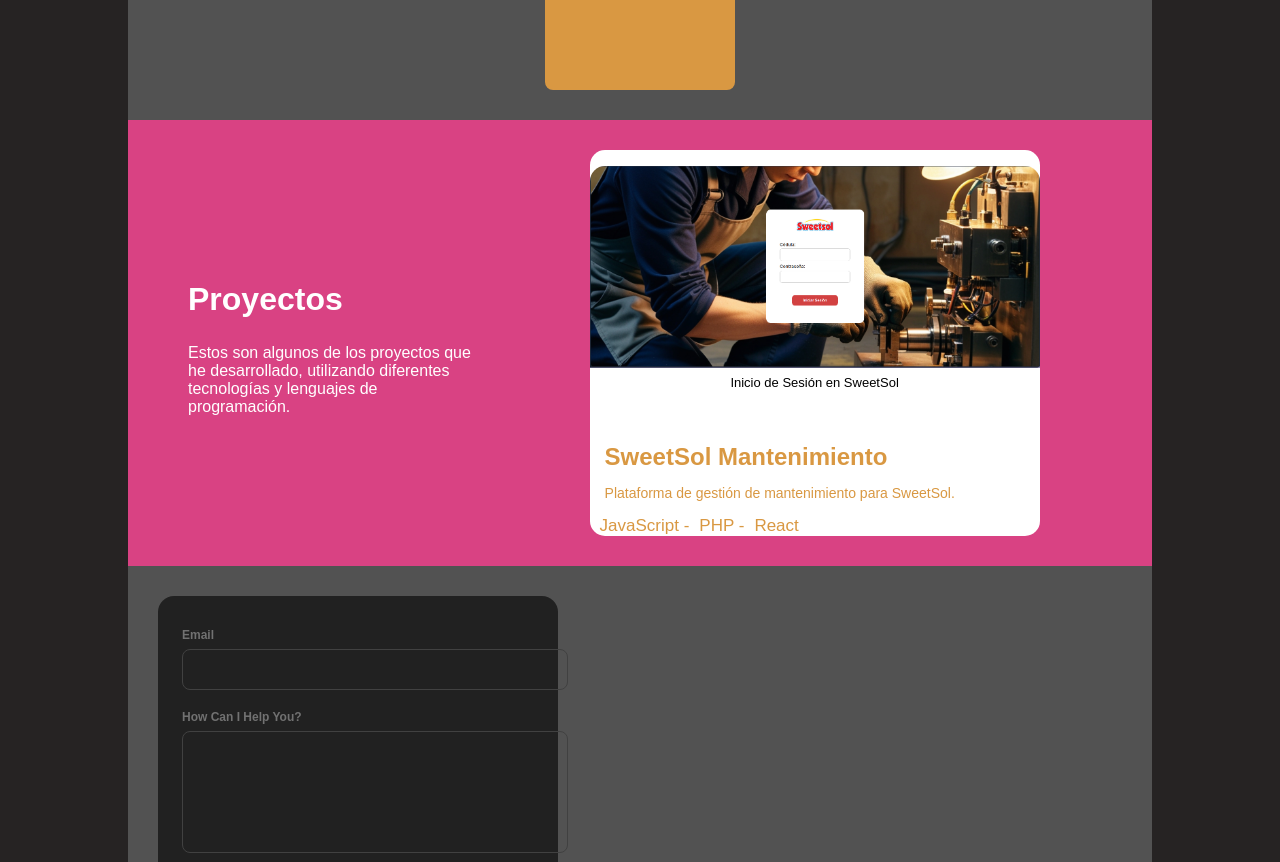
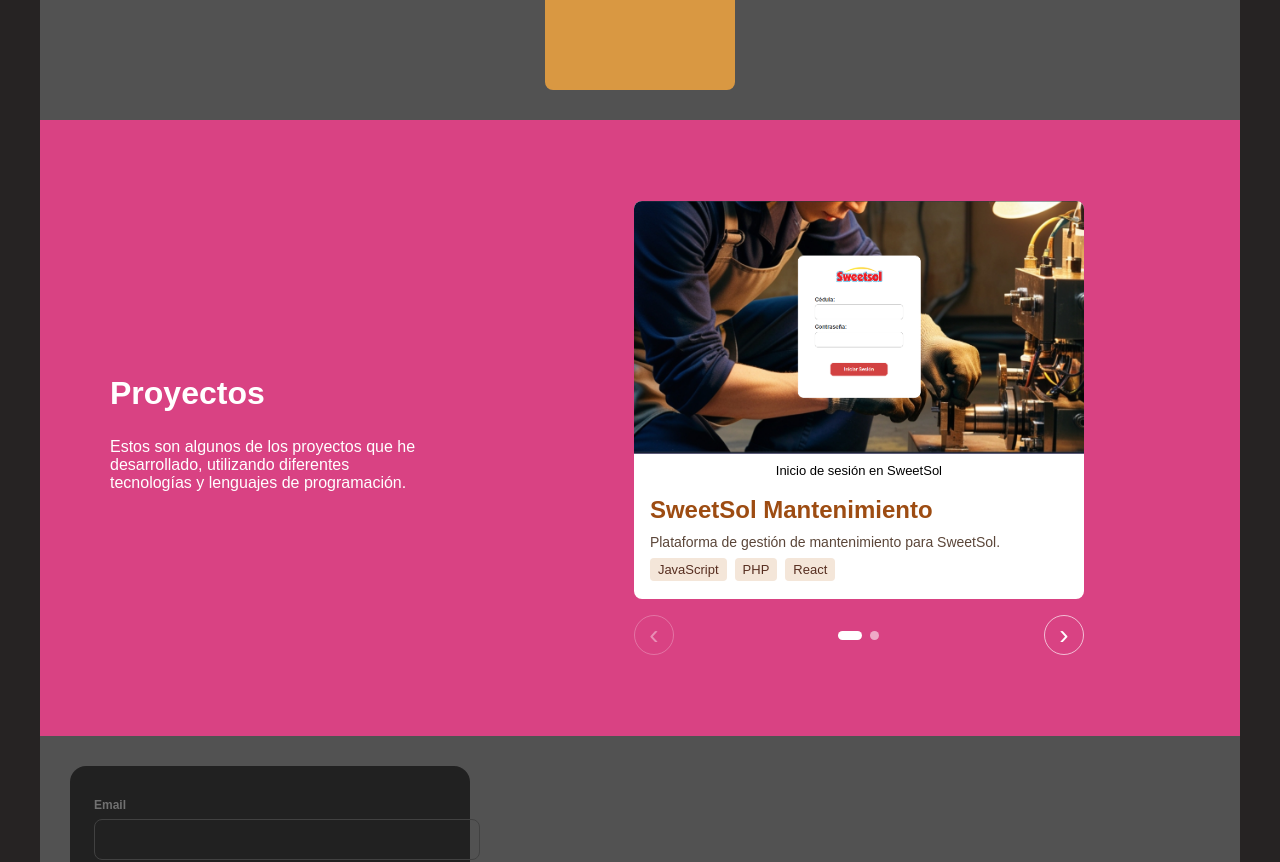
Before and after one commit to JuanEsCarmona/LandingPage, a React (Vite) app: page / in a window 1280 px wide. Shown: the part 580-1442 px from the top of the page. Built offline with nearby package versions, Linux system fonts and the light colour scheme.

Commit message:
Desarrollo de un Carrusel Horizontal para cardProjects

```diff
--- a/src/App.css
+++ b/src/App.css
@@ -10,7 +10,7 @@
 /* ESTILOS DEL CONTENIDO */
 
 .App {
-  width: 80%;
+  width: min(100%, 1200px);
   height: 100%;
   display: flex;
   flex-direction: column;
@@ -26,18 +26,18 @@
 
 /* ESTILOS DE LAS SECCIONES */
 
-.cardProjects {
-  height: 20%;
-  display: flex;
-  justify-content: center;
+.App section.cardProjects {
+  min-height: 520px;
+  display: grid;
+  grid-template-columns: minmax(200px, 0.8fr) minmax(0, 1.4fr);
+  gap: 48px;
   align-items: center;
-  padding: 10px;
+  padding: 48px 40px;
   background-color: #D94283;
 }
 
 .cardProjects .ProjectsInformation {
-  width: 30%;
-  height: 100%;
+  max-width: 320px;
   display: flex;
   flex-direction: column;
   justify-content: center;
@@ -56,3 +56,20 @@
   color: #fff;
   font-size: 1rem;
 }
+
+@media (max-width: 700px) {
+  .App {
+    width: 100%;
+  }
+
+  .App section.cardProjects {
+    grid-template-columns: minmax(0, 1fr);
+    gap: 24px;
+    padding: 36px 24px;
+  }
+
+  .cardProjects .ProjectsInformation {
+    max-width: none;
+    padding: 0;
+  }
+}
--- a/src/App.tsx
+++ b/src/App.tsx
@@ -2,7 +2,7 @@
 
 import Header from "./components/header/Header.tsx";
 import Card from "./components/cardLanguages/Card.tsx";
-import CardProject from "./components/cardProjects/CardProjects.tsx";
+import CardProjects from "./components/cardProjects/CardProjects.tsx";
 import ContactForm from "./components/contactForm/ContactForm.tsx";
 
 /* LANDIGN PAGE */
@@ -25,7 +25,7 @@
                 utilizando diferentes tecnologías y lenguajes de programación.
               </p>
             </aside>
-            <CardProject />
+            <CardProjects />
           </section>
           <section className="contactForm">
             <ContactForm />
--- a/src/components/cardProjects/CardProject.css
+++ b/src/components/cardProjects/CardProject.css
@@ -1,80 +1,172 @@
-/* From Uiverse.io by EmmaxPlay */
-/* ESTILOS GENERALES */
 .cardProject {
-  width: 450px;
+  width: min(100%, 450px);
   height: auto;
   margin: 0 auto;
-  background-color: #FFF;
-  border-radius: 15px;
-  z-index: 1;
-
-  &:hover {
-    transform: scale(1.05);
-    transition: all 0.3s ease-in-out;
-  }
+  overflow: hidden;
+  background-color: #fff;
+  border-radius: 8px;
 }
 
-/* ESTILOS DE LA CABECERA E IMAGEN */
+.projectsCarousel {
+  width: 100%;
+  min-width: 0;
+}
+
+.projectsCarousel__viewport {
+  width: 100%;
+  overflow-x: auto;
+  overscroll-behavior-x: contain;
+  scroll-snap-type: x mandatory;
+  scroll-behavior: smooth;
+  scrollbar-width: none;
+}
+
+.projectsCarousel__viewport::-webkit-scrollbar {
+  display: none;
+}
+
+.projectsCarousel__viewport:focus-visible {
+  outline: 2px solid #fff;
+  outline-offset: 4px;
+}
+
+.projectsCarousel__track {
+  display: flex;
+}
+
+.projectsCarousel__slide {
+  flex: 0 0 100%;
+  min-width: 0;
+  display: flex;
+  justify-content: center;
+  scroll-snap-align: start;
+}
 
 .cardHeader {
+  margin: 0;
   width: 100%;
-  height: auto;
   display: flex;
   flex-direction: column;
   align-items: center;
-  margin-left: 0px;
-  padding: 0px;
 }
 
 .cardHeader img {
   width: 100%;
-  height: 100%;
-  border-radius: 15px 15px 0px 0px;
+  aspect-ratio: 16 / 9;
+  object-fit: cover;
 }
 
 .cardCaption {
   width: 100%;
-  height: auto;
   color: #000;
   font-size: 13px;
   text-align: center;
-  line-height: 30px;
-  border-radius: 0px 0px 15px 15px;
+  line-height: 1.4;
+  padding: 8px 12px;
 }
 
-/* ESTILOS DEL CUERPO DE LA CARTA */
 .cardContent {
   width: 100%;
-  height: auto;
-  padding: 5px;
+  padding: 8px 16px;
 }
 
-.cardContent h3 {
-  color: #D99842;
+.cardTitle {
+  color: #9d4c12;
   font-size: 1.5rem;
-  text-align: left;
-  margin-bottom: 10px;
-  margin-left: 10px;
+  margin: 0 0 10px;
 }
 
-.cardContent p {
-  color: #D99842;
+.cardDescription {
+  color: #5b4639;
   font-size: 14px;
-  text-align: left;
-  margin-bottom: 10px;
-  margin-left: 10px;
+  margin: 0;
 }
 
-/* LENGUAJES USADOS EN EL PROYECTO */
+.cardFooter {
+  padding: 0 16px 18px;
+}
 
 .languages {
   display: flex;
-  justify-content: left;
-  margin-left: 10px;
+  flex-wrap: wrap;
+  gap: 8px;
+  list-style: none;
+  margin: 0;
+  padding: 0;
 }
 
 .language {
-  color: #D99842;
-  font-size: 17px;
-  margin-right: 10px;
+  color: #572e20;
+  background: #f4e6d9;
+  border-radius: 4px;
+  font-size: 13px;
+  padding: 4px 8px;
 }
+
+.projectsCarousel__controls {
+  display: grid;
+  grid-template-columns: 1fr auto 1fr;
+  align-items: center;
+  margin: 16px auto 0;
+  max-width: 450px;
+}
+
+.projectsCarousel__arrow {
+  width: 40px;
+  height: 40px;
+  border: 1px solid rgb(255 255 255 / 65%);
+  border-radius: 50%;
+  background: transparent;
+  color: #fff;
+  cursor: pointer;
+  font: inherit;
+  font-size: 28px;
+  line-height: 1;
+}
+
+.projectsCarousel__arrow:first-child {
+  justify-self: start;
+}
+
+.projectsCarousel__arrow:last-child {
+  justify-self: end;
+}
+
+.projectsCarousel__arrow:disabled {
+  cursor: default;
+  opacity: 0.4;
+}
+
+.projectsCarousel__arrow:focus-visible,
+.projectsCarousel__indicator:focus-visible {
+  outline: 2px solid #fff;
+  outline-offset: 3px;
+}
+
+.projectsCarousel__indicators {
+  display: flex;
+  align-items: center;
+  gap: 8px;
+}
+
+.projectsCarousel__indicator {
+  width: 9px;
+  height: 9px;
+  border: 0;
+  border-radius: 50%;
+  background: rgb(255 255 255 / 55%);
+  cursor: pointer;
+  padding: 0;
+}
+
+.projectsCarousel__indicator.is-active {
+  width: 24px;
+  border-radius: 5px;
+  background: #fff;
+}
+
+@media (prefers-reduced-motion: reduce) {
+  .projectsCarousel__viewport {
+    scroll-behavior: auto;
+  }
+}
--- a/src/components/cardProjects/CardProjects.tsx
+++ b/src/components/cardProjects/CardProjects.tsx
@@ -1,34 +1,141 @@
-/* IMPORTACIONES DE ARCHIVOS ESTATICOS */
-
+import { useRef, useState, type UIEvent } from 'react';
 import ImgEjemplo from '../../assets/img/SweetSolMantenimiento.png';
-
 import './CardProject.css';
 
-function CardProject() {
+// Define los campos que necesita cada proyecto para mostrarse en una tarjeta.
+interface Project {
+  id: string;
+  image: string;
+  imageAlt: string;
+  imageCaption: string;
+  title: string;
+  description: string;
+  technologies: string[];
+}
+
+// Esta lista es la fuente de datos del carrusel: cada objeto representa una tarjeta.
+const projects: Project[] = [
+  {
+    id: 'sweetsol-mantenimiento',
+    image: ImgEjemplo,
+    imageAlt: 'Inicio de sesión en SweetSol',
+    imageCaption: 'Inicio de sesión en SweetSol',
+    title: 'SweetSol Mantenimiento',
+    description: 'Plataforma de gestión de mantenimiento para SweetSol.',
+    technologies: ['JavaScript', 'PHP', 'React'],
+  },
+  {
+    id: 'sweetsol-mantenimiento',
+    image: ImgEjemplo,
+    imageAlt: 'Inicio de sesión en SweetSol',
+    imageCaption: 'Inicio de sesión en SweetSol',
+    title: 'SweetSol Mantenimiento',
+    description: 'Plataforma de gestión de mantenimiento para SweetSol.',
+    technologies: ['JavaScript', 'PHP', 'React'],
+  },
+];
+
+function CardProjects() {
+  // Conserva una referencia al área desplazable para llevarla a la tarjeta elegida.
+  const viewportRef = useRef<HTMLDivElement>(null);
+
+  // Guarda la posición de la tarjeta visible; el primer elemento tiene índice 0.
+  const [activeIndex, setActiveIndex] = useState(0);
+
+  const handleScroll = (event: UIEvent<HTMLDivElement>) => {
+    // scrollLeft indica cuánto se desplazó el carrusel; al dividirlo por su ancho
+    // obtenemos qué tarjeta está más cerca de quedar visible por completo.
+    const viewport = event.currentTarget;
+    const index = Math.round(viewport.scrollLeft / viewport.clientWidth);
+
+    // Limita el índice al último proyecto para que nunca supere el final de la lista.
+    setActiveIndex(Math.min(index, projects.length - 1));
+  };
+
+  const goToProject = (index: number) => {
+    // Desplaza el área una tarjeta por vez: índice multiplicado por el ancho visible.
+    const viewport = viewportRef.current;
+
+    if (viewport) {
+      viewport.scrollTo({ left: index * viewport.clientWidth });
+    }
+  };
+
   return (
-    <>
+    <div className="projectsCarousel">
+      <div
+        className="projectsCarousel__viewport"
+        ref={viewportRef}
+        onScroll={handleScroll}
+        role="region"
+        aria-label="Carrusel de proyectos"
+        tabIndex={0}
+      >
+        <div className="projectsCarousel__track">
+          {projects.map((project, index) => (
+            <article
+              className="projectsCarousel__slide"
+              key={project.id}
+              aria-label={`${index + 1} de ${projects.length}: ${project.title}`}
+            >
               <div className="cardProject">
-        {/* IMAGEN DEL HEADER */}
                 <figure className="cardHeader">
-            <img src={ImgEjemplo} alt="Inicio de Sesión en SweetSol" />
-            <figcaption className="cardCaption">Inicio de Sesión en SweetSol</figcaption>
+                  <img src={project.image} alt={project.imageAlt} />
+                  <figcaption className="cardCaption">{project.imageCaption}</figcaption>
                 </figure>
-        {/* NOMBRE DEL PROYECTO */}
                 <div className="cardContent">
-          <h3 className="cardTitle">SweetSol Mantenimiento</h3>
-          <p className="cardDescription">Plataforma de gestión de mantenimiento para SweetSol.</p>
+                  <h3 className="cardTitle">{project.title}</h3>
+                  <p className="cardDescription">{project.description}</p>
                 </div>
-        {/* LENGUAJES USADOS EN EL PROYECTO */}
                 <div className="cardFooter">
-          <div className="languages">
-            <span className="language">JavaScript -</span>
-            <span className="language"> PHP -</span>
-            <span className="language"> React</span>
+                  <ul className="languages" aria-label="Tecnologías utilizadas">
+                    {project.technologies.map((technology) => (
+                      <li className="language" key={technology}>{technology}</li>
+                    ))}
+                  </ul>
                 </div>
               </div>
+            </article>
+          ))}
         </div>
-    </>
+      </div>
+
+      {projects.length > 1 && (
+        <div className="projectsCarousel__controls">
+          <button
+            className="projectsCarousel__arrow"
+            type="button"
+            aria-label="Proyecto anterior"
+            onClick={() => goToProject(activeIndex - 1)}
+            disabled={activeIndex === 0}
+          >
+            ‹
+          </button>
+          <div className="projectsCarousel__indicators" aria-label="Seleccionar proyecto">
+            {projects.map((project, index) => (
+              <button
+                className={`projectsCarousel__indicator${activeIndex === index ? ' is-active' : ''}`}
+                key={project.id}
+                type="button"
+                aria-label={`Ir al proyecto ${index + 1}: ${project.title}`}
+                aria-current={activeIndex === index ? 'true' : undefined}
+                onClick={() => goToProject(index)}
+              />
+            ))}
+          </div>
+          <button
+            className="projectsCarousel__arrow"
+            type="button"
+            aria-label="Proyecto siguiente"
+            onClick={() => goToProject(activeIndex + 1)}
+            disabled={activeIndex === projects.length - 1}
+          >
+            ›
+          </button>
+        </div>
+      )}
+    </div>
   );
 }
 
-export default CardProject;
+export default CardProjects;
```
Lines whose indentation alone changed are shown as unchanged.
